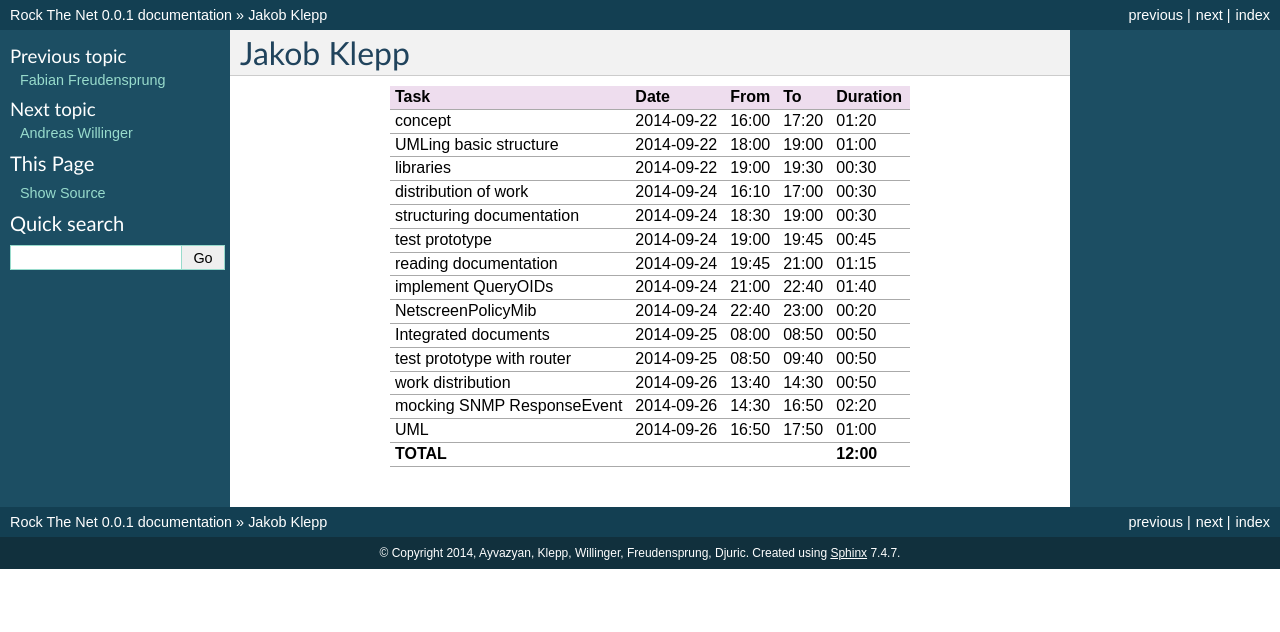
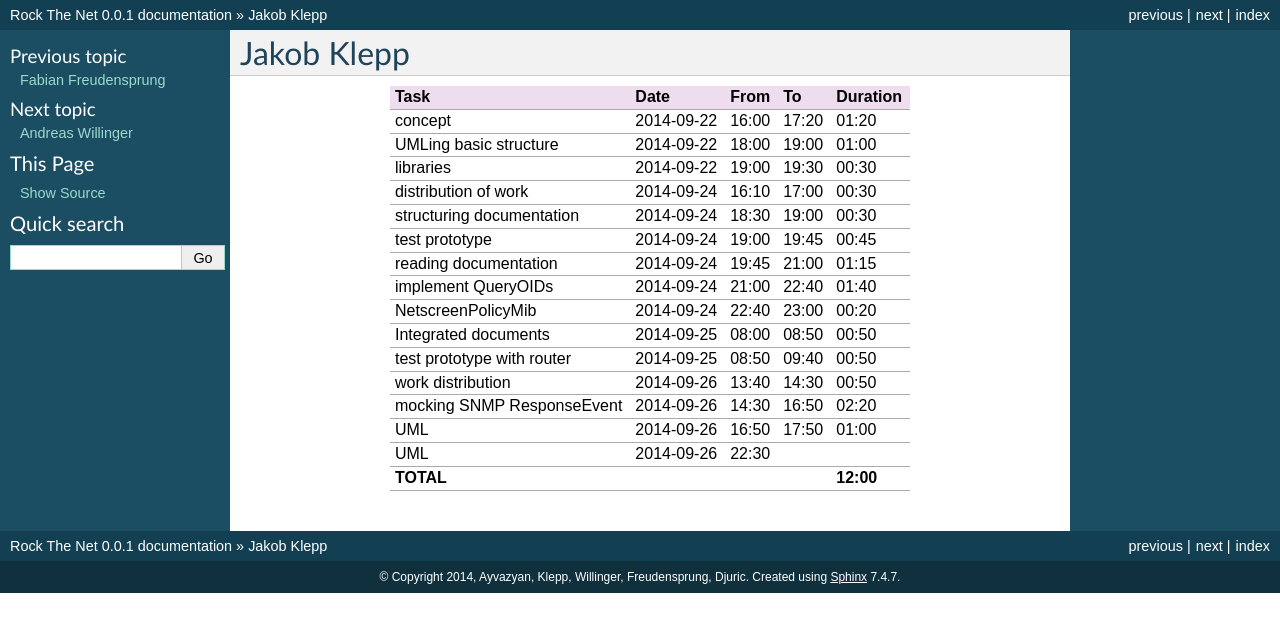
Before and after one commit to aayvazyan-tgm/RouterManagementProject_RockTheNet, a Sphinx documentation site: the page built from docs/timerecording_klepp.rst, in a window 1280 px wide. Shown: the top 632 px of the page. Built offline with Sphinx 7.4.7, drawn with Linux system fonts in a browser that asks for light colours.

Commit message:
completed email UML

```diff
--- a/docs/timerecording_klepp.rst
+++ b/docs/timerecording_klepp.rst
@@ -18,5 +18,6 @@ test prototype with router        2014-09-25 08:50 09:40   00:50
 work distribution                 2014-09-26 13:40 14:30   00:50
 mocking SNMP ResponseEvent        2014-09-26 14:30 16:50   02:20
 UML                               2014-09-26 16:50 17:50   01:00
+UML                               2014-09-26 22:30
 **TOTAL**                                                **12:00**
 ================================= ========== ===== ===== =========
```
Also changed, not shown: docs/_static/All_The_Classes.png, 1 other file.
